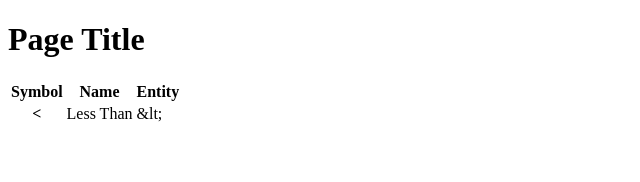
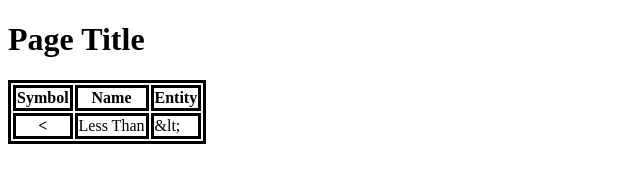
Before and after one commit to SamPolachek/SamPolachek.github.io, a plain HTML site: page ec/entities.html in a window 1280 px wide. Shown: the whole page, without its empty margins (0-640 px from the left). Drawn offline with Linux system fonts and the light colour scheme.

Commit message:
Update entities.html

```diff
--- a/ec/entities.html
+++ b/ec/entities.html
@@ -3,6 +3,11 @@
     <head>
       <meta charset="UTF-8">
       <title>Entities</title>
+        <style>
+            table,th,td {
+                border: 3px solid black;
+            }
+        </style>
     </head>
   <body>
     <h1>Page Title</h1>
```
